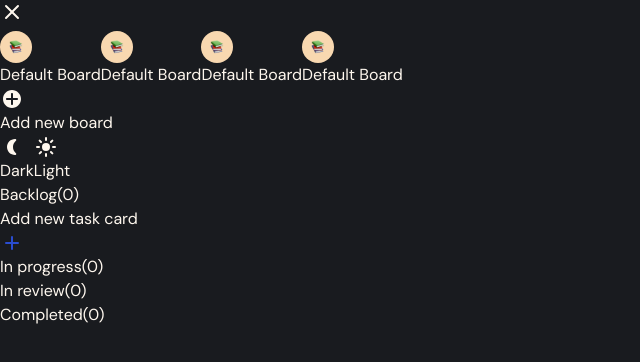
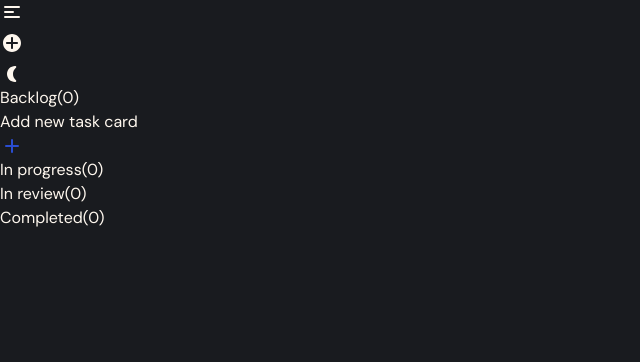
Before and after one commit to joanlajarin/task-manager, a React (Vite) app: page / in a window 1280 px wide. Both pictures are taken after a click on the button 12 px from the left and 12 px from the top of the page. Shown: the top 362 px of the page, without its empty margins (0-640 px from the left). Built offline with nearby package versions, Linux system fonts and the light colour scheme.

Commit message:
compress and expanse menu

```diff
--- a/src/App.jsx
+++ b/src/App.jsx
@@ -2,14 +2,17 @@ import './App.css'
 import { TaskManagerApp } from './components/TaskManagerApp.jsx'
 import { DarkModeProvider } from './context/DarkModeContext.jsx'
 import { ModalTaskDetailsProvider } from './context/ModalTaskDetailsContext.jsx'
+import { ModalBoardDetailsProvider } from './context/ModalBoardDetailsContext.jsx'
 
 function App() {
 
   return (
     <DarkModeProvider>
-      <ModalTaskDetailsProvider>
-          <TaskManagerApp/>
-      </ModalTaskDetailsProvider>
+      <ModalBoardDetailsProvider>
+        <ModalTaskDetailsProvider>
+            <TaskManagerApp/>
+        </ModalTaskDetailsProvider>
+      </ModalBoardDetailsProvider>
     </DarkModeProvider>
   )
 }
--- a/src/components/AddNewBoard.jsx
+++ b/src/components/AddNewBoard.jsx
@@ -1,12 +1,30 @@
 import addRoundImg from '../images/Add_round_fill.svg'
+import { ModalBoardDetailsContext } from '../context/ModalBoardDetailsContext'
+import { useContext } from 'react'
 
-export function AddNewBoard () {
+export function AddNewBoard ({compressMenu}) {
 
+    const {toggleShowBoardDetails}  = useContext(ModalBoardDetailsContext)
 
 
     return (
-    <button className="flex gap-[8px] p-[8px] mt-[8px] items-center">
-        <img src={addRoundImg}></img>
-        <span className='text-[14px] font-medium'>Add new board</span>
-    </button>
+        <>
+        {
+            compressMenu ?
+            <button
+                className="flex p-[8px] mt-[8px] items-center"
+                onClick={toggleShowBoardDetails}>
+                <img src={addRoundImg}></img>
+            </button>
+            :
+            <button
+                className="flex gap-[8px] p-[8px] mt-[8px] items-center"
+                onClick={toggleShowBoardDetails}
+            >
+                <img src={addRoundImg}></img>
+                <span className='text-[14px] font-medium'>Add new board</span>
+            </button>
+        }
+        </>
+
 )}
--- /dev/null
+++ b/src/components/BoardDetails.jsx
@@ -0,0 +1,103 @@
+import doneImg from '../images/Done_round.svg'
+import closeImg from '../images/Close_round.svg'
+import { ModalBoardDetailsContext } from '../context/ModalBoardDetailsContext.jsx'
+import { useContext, useState } from 'react'
+import { getUniqueId } from '../services/getUniqueID.js'
+
+export function BoardDetails({ board = { id: "", title: "", logo: ""} }){
+    const {toggleShowBoardDetails} = useContext(ModalBoardDetailsContext)
+
+    const [titleBoard, setTitleBoard] = useState(board.title)
+    const [logoBoard, setLogoBoard] = useState(board.logo)
+
+
+    const imageUrls = []
+    // Generate image URLs dynamically (assuming you have a logic for this)
+    for (let i = 1; i < 14; i++) {
+      imageUrls.push(i < 10 ? `src/images/board-logo-0${i}.svg` : `src/images/board-logo-${i}.svg`);
+    }
+    //chatgpt
+    function getRandomFromArray(arr) {
+        const randomIndex = Math.floor(Math.random() * arr.length)
+        return arr[randomIndex];
+      }
+    const handleChange = (event) => setTitleBoard(event.target.value)
+
+    const saveBoardDetails = () => {
+
+        const id = board.id === "" ? getUniqueId() : board.id
+        const newBoard = {
+            "id": id,
+            "title":titleBoard,
+            "logo": logoBoard !== "" ? logoBoard : getRandomFromArray(imageUrls),
+            "type": 'board'
+         }
+         localStorage.setItem(id, JSON.stringify(newBoard))
+         toggleShowBoardDetails()
+    }
+
+
+    return (
+        <section className="absolute  inset-0 flex justify-center items-center opacity-100">
+            <div className="w-[550px] bg-[#2A2D32] p-[32px] rounded-xl flex flex-col gap-[24px]">
+                <div className='flex justify-between'>
+                        <h1 className="text-[20px] font-semibold">Board Details</h1>
+                        <button
+                            onClick={toggleShowBoardDetails}
+                        >
+                            <img src={closeImg}></img>
+                        </button>
+                </div>
+                <div className="flex flex-col gap-[12px]">
+                    <span className='text-[#7E878D] text-[12px]'>Board name</span>
+                    <input
+                        id='board-name'
+                        className='px-[12px] py-[8px] w-full h-[40px] rounded-xl border-[2px] border-[#3A3E44] bg-[#2A2D32]'
+                        defaultValue={titleBoard}
+                        placeholder='e.g: Default Board'
+                        onChange={handleChange}
+                    ></input>
+                </div>
+                <div className="flex flex-col gap-[12px]">
+                    <span className='text-[#7E878D] text-[12px]'>Logo</span>
+                    <div className='flex gap-[24px] flex-wrap			'>
+                    {
+                        imageUrls.map((imageUrl, index) => (
+                        <button
+                            key={index}
+                            className='flex items-center rounded-full'
+                            style={logoBoard === imageUrl ? { border: `3px solid #3662E3`, size: `42px` } : { size: `32px` }}
+                            onClick={() => setLogoBoard(imageUrl) }
+                        >
+                            <img
+                                className=' rounded-full'
+                                style={logoBoard === imageUrl ? { size: `42px` } : { size: `32px` }}
+                                key={index}
+                                src={imageUrl}
+                                alt="Board Logo"
+                            >
+                            </img>
+                        </button>
+                        ))
+                    }
+                    </div>
+                </div>
+                <div className='flex gap-[12px]'>
+                <button
+                    className="flex gap-[12px] rounded-3xl justify-between text-[#DEE9FC] bg-[#3662E3] px-[24px] py-[8px]"
+                    onClick={saveBoardDetails}
+                    >
+                    <span className='font-semibold'>Save</span>
+                    <img src={doneImg}></img>
+                </button>
+                <button
+                    className="rounded-3xl justify-between border-[2px] border-[#7E878D] text-[#7E878D] bg-[#3A3E44] px-[24px] py-[8px]"
+                    onClick={toggleShowBoardDetails}
+                    >
+                    <span className='font-semibold'>Cancel</span>
+                </button>
+                </div>
+            </div>
+        </section>
+    )
+}
--- a/src/components/BoardMenu.jsx
+++ b/src/components/BoardMenu.jsx
@@ -1,8 +1,12 @@
-export function BoardMenu({title, logo}) {
+export function BoardMenu({title, logo, compressMenu}) {
+
 
     return(
         <button className="flex rounded-xl p-[8px] gap-[8px] items-center">
-            <img src='src/images/board-logo-01.svg'></img>
-            <span className="text-[#FEF7EE] text-[14px] font-medium">Default Board</span>
+            <img src={logo}></img>
+            {
+                !compressMenu && <span className="text-[#FEF7EE] text-[14px] font-medium">{title}</span>
+
+            }
         </button>)
 }
--- a/src/components/ListOfBoardMenu.jsx
+++ b/src/components/ListOfBoardMenu.jsx
@@ -1,15 +1,17 @@
 import { BoardMenu } from "./BoardMenu"
-export function ListOfBoardMenu () {
-    const BOARDS = [
-        {"id": 1, "title": "Default Board", "logo": "#5aafed"},
-        {"id": 2, "title": "Backlog", "logo": "#5aafed"},
-        {"id": 3, "title": "Backlog", "logo": "#5aafed"},
-        {"id": 4, "title": "Backlog", "logo": "#5aafed"},
-    ]
+export function ListOfBoardMenu ({compressMenu}) {
+
+        // Retrieve all items from localStorage
+        const allBoards = Object.values(localStorage);
+
+        // Parse each item string into an object
+        const parsedBoards = allBoards.map(board => JSON.parse(board)).filter(board => board.type === 'board')
+
     return(
+
         <div className="flex flex-col gap-[12px] pt-[36px]">
         {
-            BOARDS.map(board => <BoardMenu title={board.title} logo={board.logo}/>)
+            parsedBoards.map(board => <BoardMenu title={board.title} logo={board.logo} compressMenu={compressMenu}/>)
         }
         </div>
     )
--- a/src/components/Menu.jsx
+++ b/src/components/Menu.jsx
@@ -2,31 +2,33 @@ import { useState } from "react"
 import { ListOfBoardMenu } from "./ListOfBoardMenu"
 import { ToggleSection } from "./ToggleSection"
 import closeRoundImg from '../images/Close_round.svg'
+import menuImg from '../images/Menu.svg'
 import { AddNewBoard } from "./AddNewBoard"
+
 export function Menu() {
 
-    const [toggleMenu, setToggleMenu] = useState(false)
+    const [compressMenu, setCompressMenu] = useState(false)
     const toggleMenuHandler = () => {
-        setToggleMenu(!toggleMenu)
+        setCompressMenu(!compressMenu)
     }
 
 
 
     return (
             <section
-                className='bg-[#191B1F] flex flex-col'
-                onClick={toggleMenuHandler}
+                className={`bg-[#191B1F] flex flex-col ${compressMenu && 'items-center' }`}
             >
             <button
                 className="bg-[#2A2D32] size-[40px] rounded-full flex items-center justify-center"
+                onClick={toggleMenuHandler}
                 >
-                    <img src={closeRoundImg}></img>
+                    <img src={compressMenu ? menuImg : closeRoundImg}></img>
+
             </button>
-            <ListOfBoardMenu/>
-            <AddNewBoard/>
+            <ListOfBoardMenu compressMenu={compressMenu}/>
+            <AddNewBoard compressMenu={compressMenu}/>
             <div className="grow flex flex-col-reverse	">
-              <ToggleSection/>
-
+            <ToggleSection compressMenu={compressMenu}/>
             </div>
             </section>
     )
--- a/src/components/Task.jsx
+++ b/src/components/Task.jsx
@@ -36,7 +36,7 @@ export default function Task({task}){
     >
         {src &&
             <div
-                className='h-[100px] overflow-hidden'
+                className='h-[100px] flex justify-center items-center overflow-hidden'
             >
                 <img
                     src={src}
--- a/src/components/TaskDetails.jsx
+++ b/src/components/TaskDetails.jsx
@@ -37,7 +37,8 @@ export function TaskDetails({ task = { id: "", title: "Add a feature to sort tas
             "title": titleTask,
             "state": statusValue,
             "src": imgUrl,
-            "tags": tagsSelected
+            "tags": tagsSelected ,
+            "type": 'task'
          }
          localStorage.setItem(id, JSON.stringify(newTask))
          toggleShowTaskDetails()
--- /dev/null
+++ b/src/context/ModalBoardDetailsContext.jsx
@@ -0,0 +1,28 @@
+import React, { createContext, useState } from 'react'
+
+const ModalBoardDetailsContext = createContext()
+
+function ModalBoardDetailsProvider(props) {
+
+    const [showBoardDetails, setShowBoardDetails] = useState(false)
+    const [boardData, setBoardData] = useState()
+
+    const toggleShowBoardDetails = () => {
+        setShowBoardDetails(!showBoardDetails)
+        if(showBoardDetails) {
+            setBoardData()
+        }
+    }
+
+    const fetchData = (data) => {
+        setTaskData(data)
+    }
+
+    return (
+        <ModalBoardDetailsContext.Provider value={{showBoardDetails, toggleShowBoardDetails, fetchData, boardData}}>
+                {props.children}
+        </ModalBoardDetailsContext.Provider>
+    )
+}
+
+export {ModalBoardDetailsContext, ModalBoardDetailsProvider}
```
Also changed, not shown: src/components/TaskManagerApp.jsx (+8 -3 lines), src/components/ToggleSection.jsx (+18 -1 lines).
